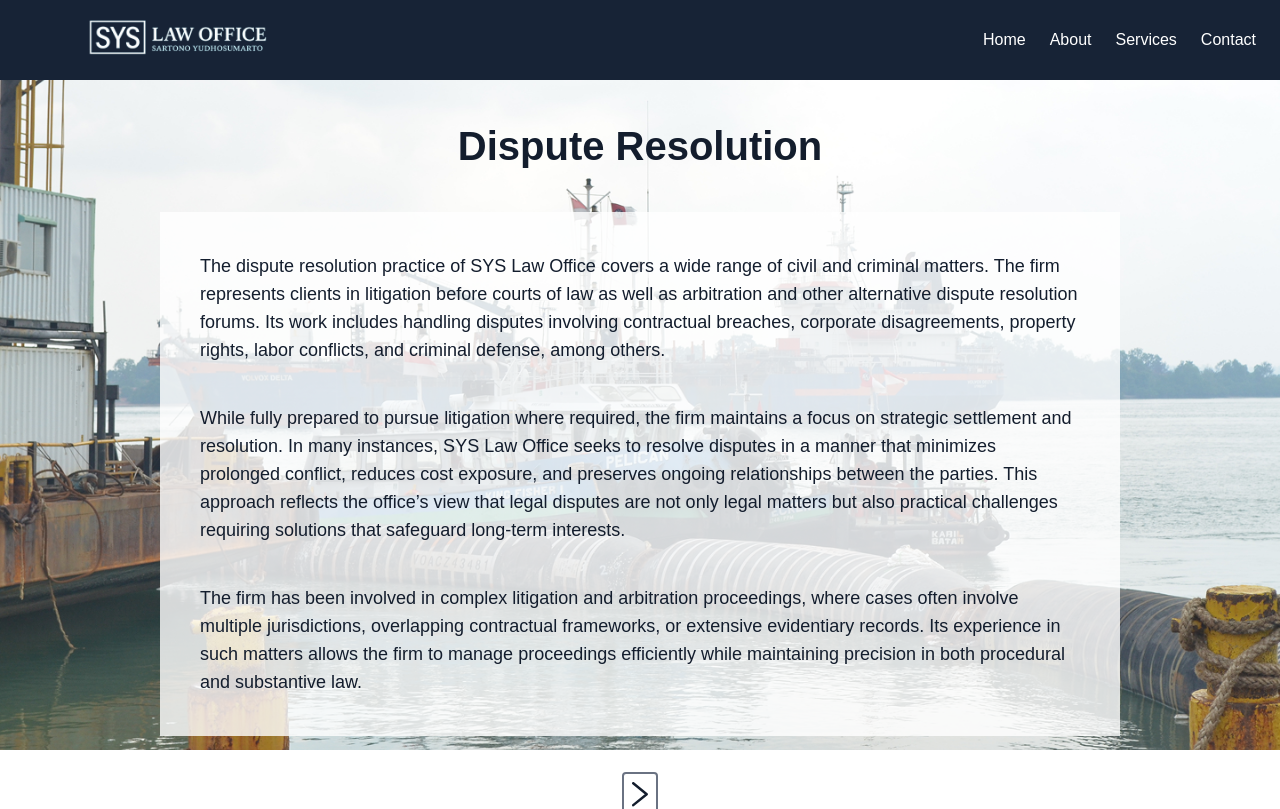
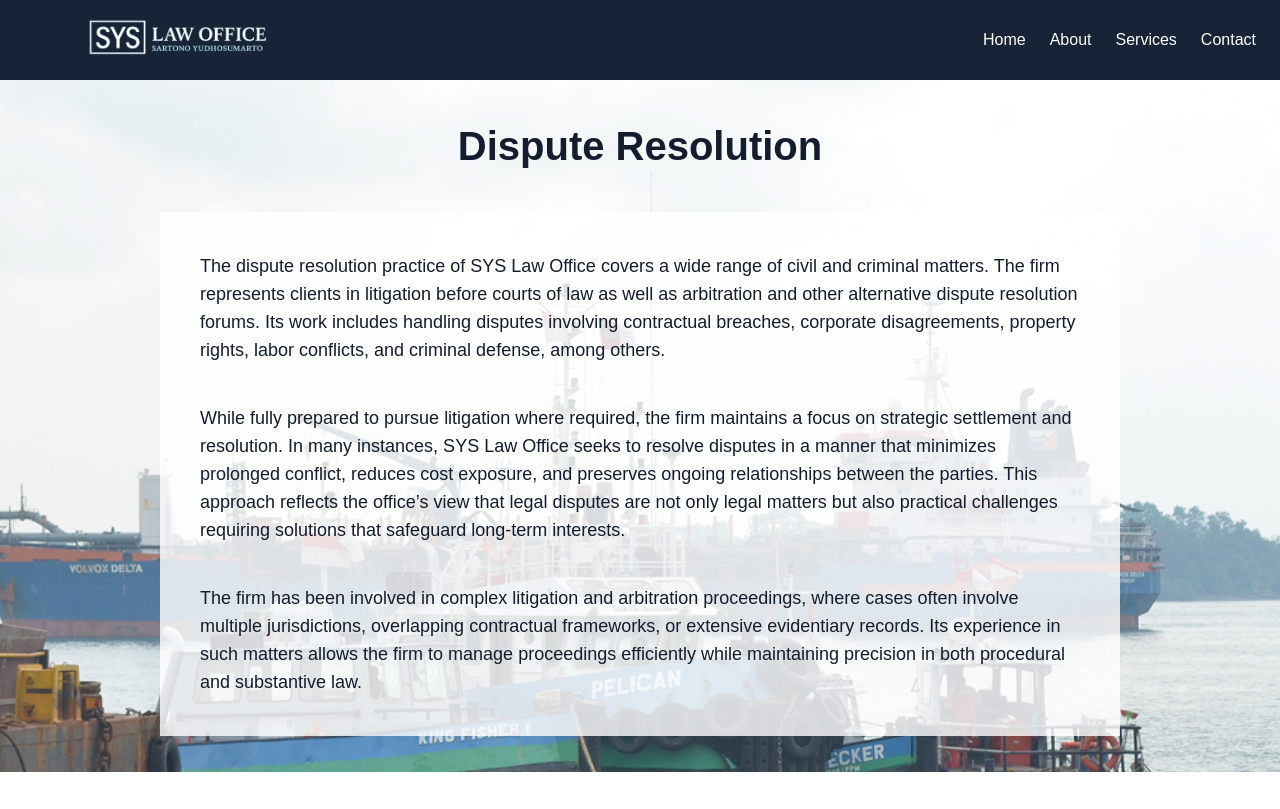
Before and after one commit to itsyslaw-it/company-profile, a Next.js app: page /practice/dispute-resolution in a window 1280 px wide. Shown: the top 809 px of the page. Built offline with nearby package versions, Linux system fonts and the light colour scheme; a web font is replaced by a local one.

Commit message:
fix practical detail page

```diff
--- a/src/app/practice/business-consultation/contents/content.tsx
+++ b/src/app/practice/business-consultation/contents/content.tsx
@@ -9,13 +9,15 @@ export default function DisputeResolutionPage() {
   const router = useRouter();
   return (
     <div className="relative flex flex-col min-h-screen items-center w-full">
-      <Image
-        className="absolute top-0 left-0 w-full h-[750px] object-cover"
-        width={1920}
-        height={887}
-        src={BusinessConsultation}
-        alt=""
-      />
+      <div className="absolute top-0 left-0 w-full h-full min-h-screen -z-10">
+        <Image
+          className="w-full h-full object-cover"
+          width={1920}
+          height={100}
+          src={BusinessConsultation}
+          alt=""
+        />
+      </div>
       <NavbarContent className="z-30 w-full" />
       <h1 className="text-white z-40 text-[40px] font-bold mt-9 mb">
         Business & Consultation
@@ -33,7 +35,7 @@ export default function DisputeResolutionPage() {
         </span>
       </div>
 
-      <div className="w-full flex items-center justify-center my-9 gap-5">
+      <div className="w-full flex items-center justify-center mt-9 gap-5 bg-white py-16">
         <button className="rounded w-fit border-2 border-gray-500 p-2 cursor-pointer" onClick={(() => router.push("/practice/dispute-resolution"))}>
           <svg xmlns="http://www.w3.org/2000/svg" width="16" height="25" viewBox="0 0 16 25" fill="none">
             <path d="M14.6875 23.1251L1.25 12.1876L14.6875 1.25006" stroke="#131D2D" strokeWidth="2.5" strokeLinecap="round" strokeLinejoin="round" />
@@ -46,7 +48,7 @@ export default function DisputeResolutionPage() {
         </button>
       </div>
 
-      <footer className="bg-slate-900 text-white py-8 z-30 w-full mt-auto">
+      <footer className="bg-slate-900 text-white py-8 z-30 w-full">
         <div className="container mx-auto px-6">
           <div className="text-sm text-gray-400">
             <p>
--- a/src/app/practice/dispute-resolution/contents/content.tsx
+++ b/src/app/practice/dispute-resolution/contents/content.tsx
@@ -9,13 +9,15 @@ export default function DisputeResolutionPage() {
   const router = useRouter();
   return (
     <div className="relative flex flex-col min-h-screen items-center w-full">
-      <Image
-        className="absolute top-0 left-0 w-full h-[750px] object-cover"
-        width={1920}
-        height={887}
-        src={DisputeResolutionImage}
-        alt=""
-      />
+      <div className="absolute top-0 left-0 w-full h-full min-h-screen -z-10">
+        <Image
+          className="w-full h-full object-cover"
+          width={1920}
+          height={100}
+          src={DisputeResolutionImage}
+          alt=""
+        />
+      </div>
       <NavbarContent className="z-30 w-full" />
       <h1 className="text-[#131D2D] z-40 text-[40px] font-bold mt-9 mb">
         Dispute Resolution
@@ -50,7 +52,7 @@ export default function DisputeResolutionPage() {
         </span>
       </div>
 
-      <div className="w-full flex items-center justify-center my-9">
+      <div className="w-full flex items-center justify-center mt-9 bg-white py-16">
         <button className="rounded w-fit border-2 border-gray-500 p-2 cursor-pointer" onClick={(() => router.push("/practice/business-consultation"))}>
           <svg xmlns="http://www.w3.org/2000/svg" width="16" height="25" viewBox="0 0 16 25" fill="none">
             <path d="M1.25 1.25006L14.6875 12.1876L1.25 23.1251" stroke="#131D2D" strokeWidth="2.5" strokeLinecap="round" strokeLinejoin="round" />
@@ -58,7 +60,7 @@ export default function DisputeResolutionPage() {
         </button>
       </div>
 
-      <footer className="bg-slate-900 text-white py-8 z-30 w-full mt-auto">
+      <footer className="bg-slate-900 text-white py-8 z-30 w-full">
         <div className="container mx-auto px-6">
           <div className="text-sm text-gray-400">
             <p>
--- a/src/app/practice/legal-service/contents/content.tsx
+++ b/src/app/practice/legal-service/contents/content.tsx
@@ -9,13 +9,15 @@ export default function DisputeResolutionPage() {
   const router = useRouter();
   return (
     <div className="relative flex flex-col min-h-screen items-center w-full">
-      <Image
-        className="absolute top-0 left-0 w-full h-[887px] object-cover"
-        width={1920}
-        height={887}
-        src={DisputeResolutionImage}
-        alt=""
-      />
+      <div className="absolute top-0 left-0 w-full h-full min-h-screen -z-10">
+        <Image
+          className="w-full h-full object-cover"
+          width={1920}
+          height={100}
+          src={DisputeResolutionImage}
+          alt=""
+        />
+      </div>
       <NavbarContent className="z-30 w-full" />
       <h1 className="text-[#131D2D] z-40 text-[40px] font-bold mt-9 mb">
         Legal Service
@@ -36,7 +38,7 @@ export default function DisputeResolutionPage() {
         </span>
       </div>
 
-      <div className="w-full flex items-center justify-center my-9">
+      <div className="w-full flex items-center justify-center mt-9 bg-white py-16">
         <button className="rounded w-fit border-2 border-gray-500 p-2 cursor-pointer" onClick={(() => router.push("/practice/business-consultation"))}>
           <svg xmlns="http://www.w3.org/2000/svg" width="16" height="25" viewBox="0 0 16 25" fill="none">
             <path d="M14.6875 23.1251L1.25 12.1876L14.6875 1.25006" stroke="#131D2D" strokeWidth="2.5" strokeLinecap="round" strokeLinejoin="round" />
@@ -44,7 +46,7 @@ export default function DisputeResolutionPage() {
         </button>
       </div>
 
-      <footer className="bg-slate-900 text-white py-8 z-30 w-full mt-auto">
+      <footer className="bg-slate-900 text-white py-8 z-30 w-full">
         <div className="container mx-auto px-6">
           <div className="text-sm text-gray-400">
             <p>
```
